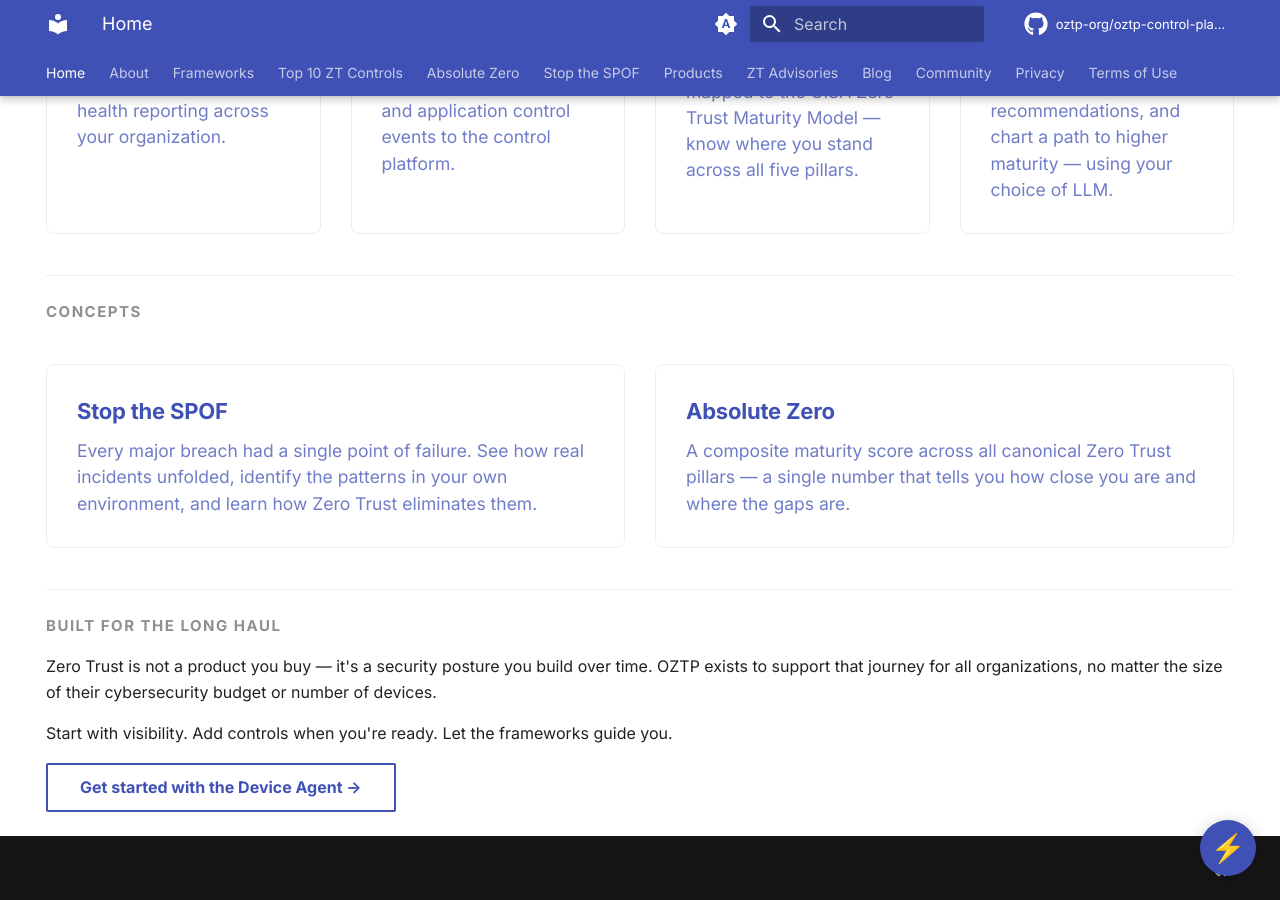
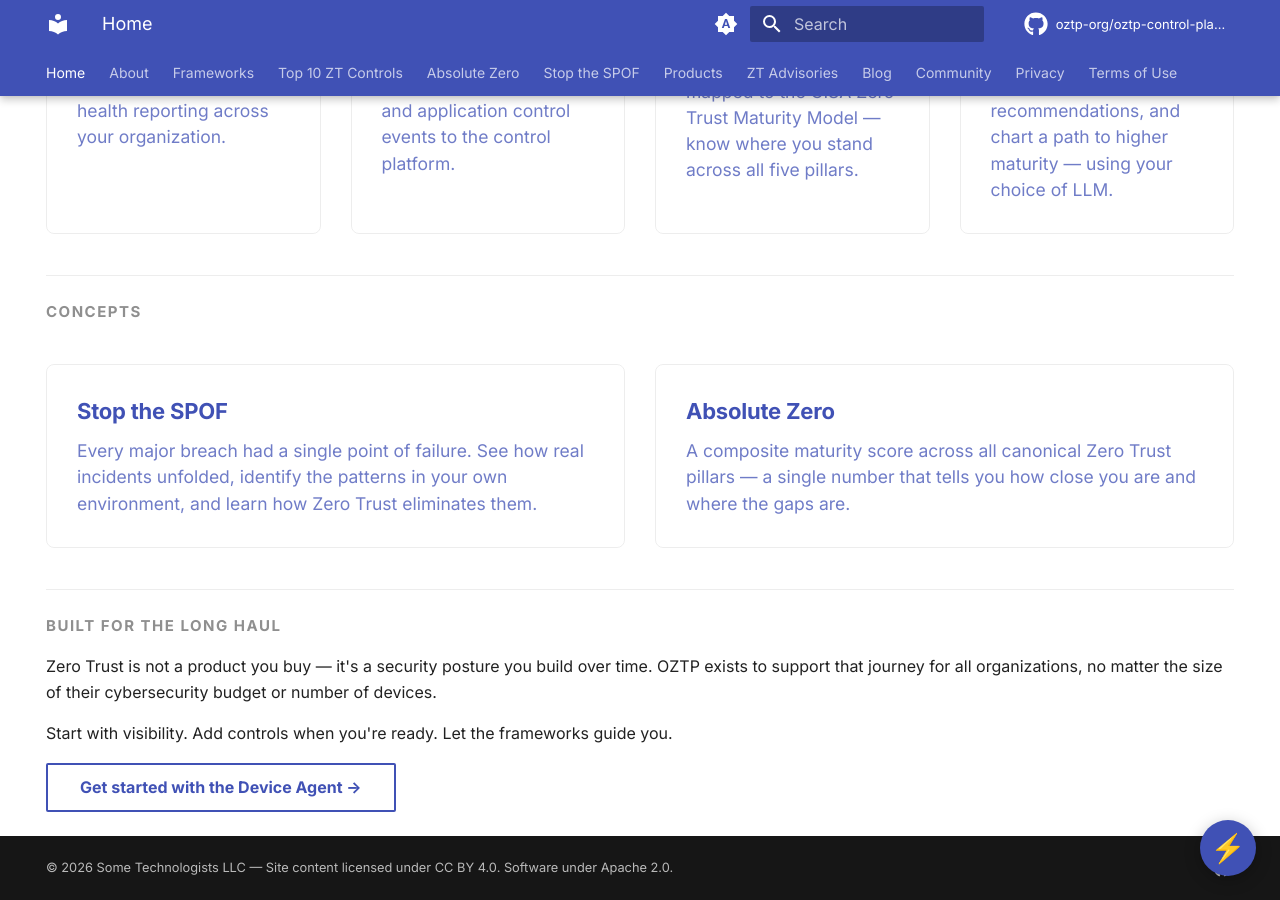
Before and after one commit to oztp-org/oztp-org.github.io, an MkDocs documentation site: the page built from docs/index.md, in a window 1280 px wide and 900 px high, scrolled down 1585 px. Built offline with MkDocs 1.6.1 and Material for MkDocs 9.7.7, drawn with Linux system fonts in a browser that asks for light colours; comment, search, counter and statistics services are not loaded.

Commit message:
Add copyright and content license to site footer
© 2026 Some Technologists LLC; CC BY 4.0 for content, Apache 2.0 for software.

Co-Authored-By: Claude Sonnet 4.6 <noreply@anthropic.com>

```diff
--- a/mkdocs.yml
+++ b/mkdocs.yml
@@ -108,6 +108,11 @@ nav:
   - Privacy: privacy.md
   - Terms of Use: terms.md
 
+copyright: >
+  &copy; 2026 Some Technologists LLC &mdash;
+  Site content licensed under <a href="https://creativecommons.org/licenses/by/4.0/">CC BY 4.0</a>.
+  Software under <a href="https://www.apache.org/licenses/LICENSE-2.0">Apache 2.0</a>.
+
 extra:
   social:
     - icon: fontawesome/brands/github
```
